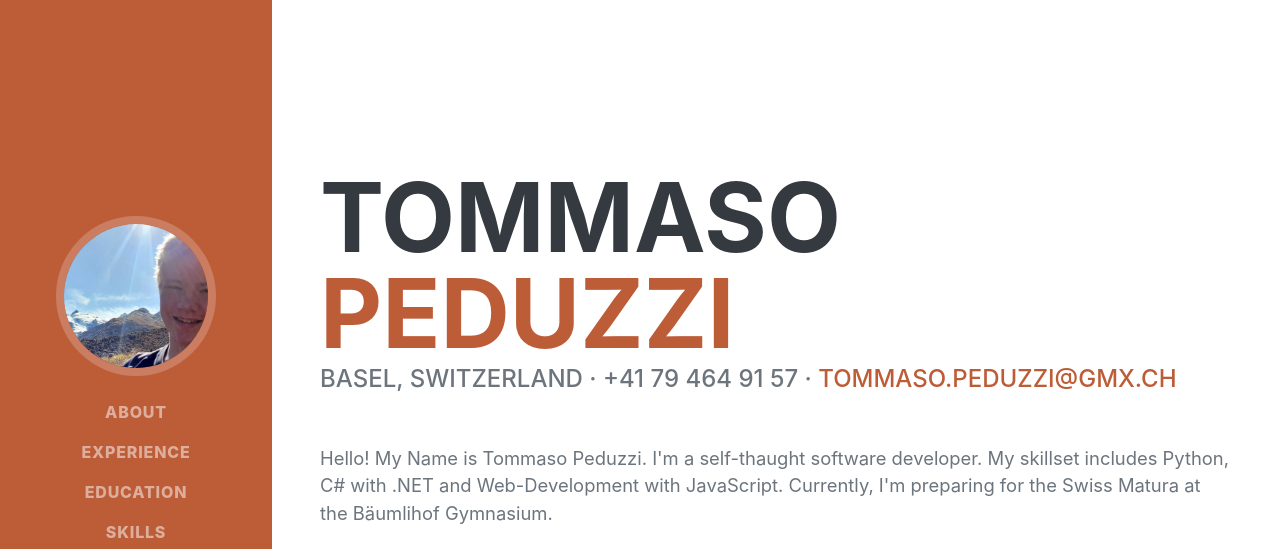
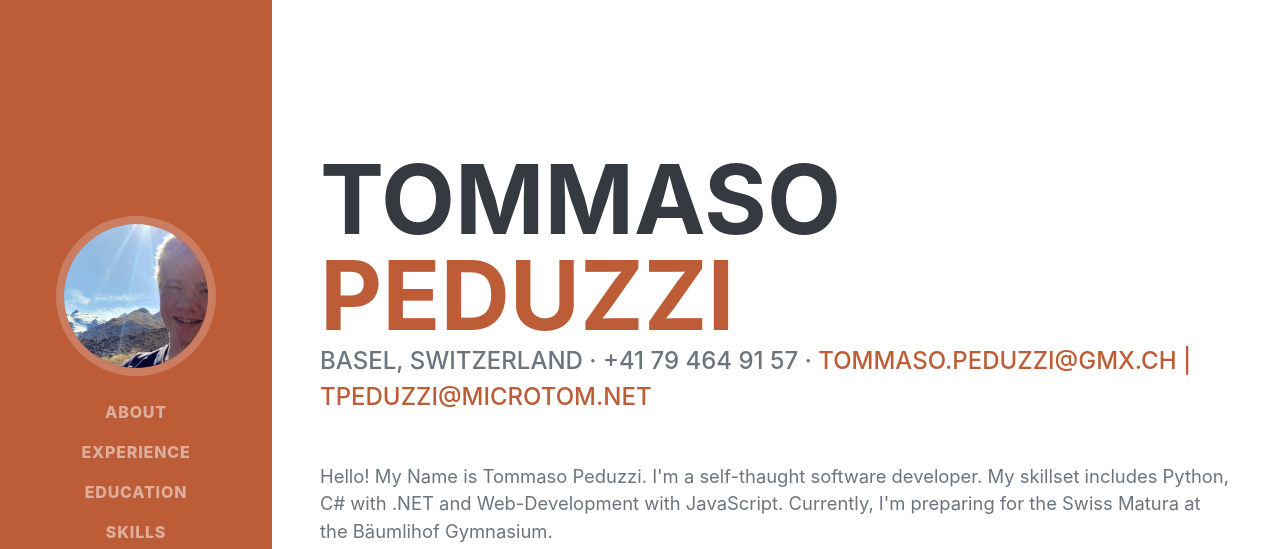
Before and after one commit to tomXGames/tomXGames.github.io, a plain HTML site: page index.html in a window 1280 px wide. Shown: the top 549 px of the page. Drawn offline with nearby package versions, Linux system fonts and the light colour scheme; a web font is replaced by a local one.

Commit message:
forgot something

```diff
--- a/index.html
+++ b/index.html
@@ -44,7 +44,9 @@
                     </h1>
                     <div class="subheading mb-5">
                         Basel, Switzerland · +41 79 464 91 57 ·
-                        <a href="mailto:tommaso.peduzzi@gmx.ch">tommaso.peduzzi@gmx.ch</a>
+                        <a href="mailto:tommaso.peduzzi@gmx.ch">tommaso.peduzzi@gmx.ch | </a>
+
+                        <a href="mailto:tpeduzzi@gmx.ch">tpeduzzi@microtom.net</a>
                     </div>
                     <p class="lead mb-5">Hello! My Name is Tommaso Peduzzi. I'm a self-thaught software developer. My skillset includes Python, C# with .NET and Web-Development with JavaScript. Currently, I'm preparing for the Swiss Matura at the Bäumlihof Gymnasium.</p>
                     <div class="social-icons">
```
